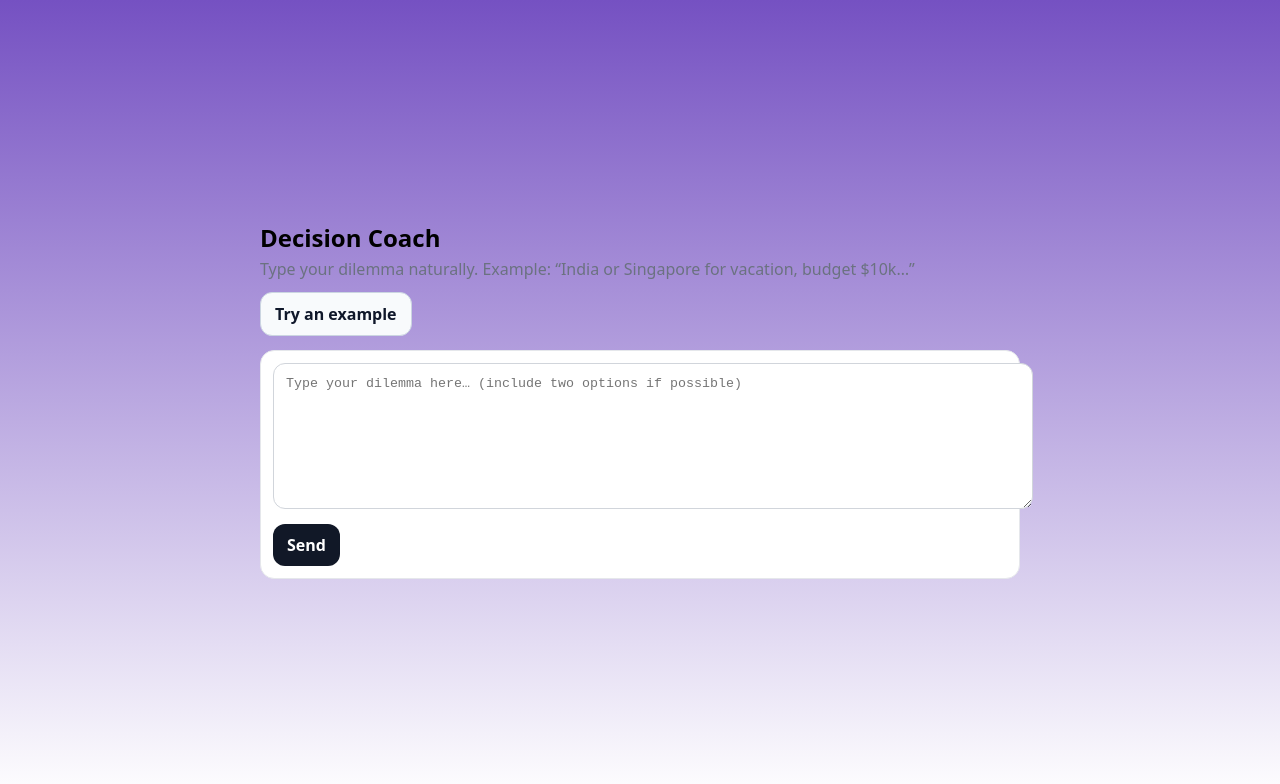
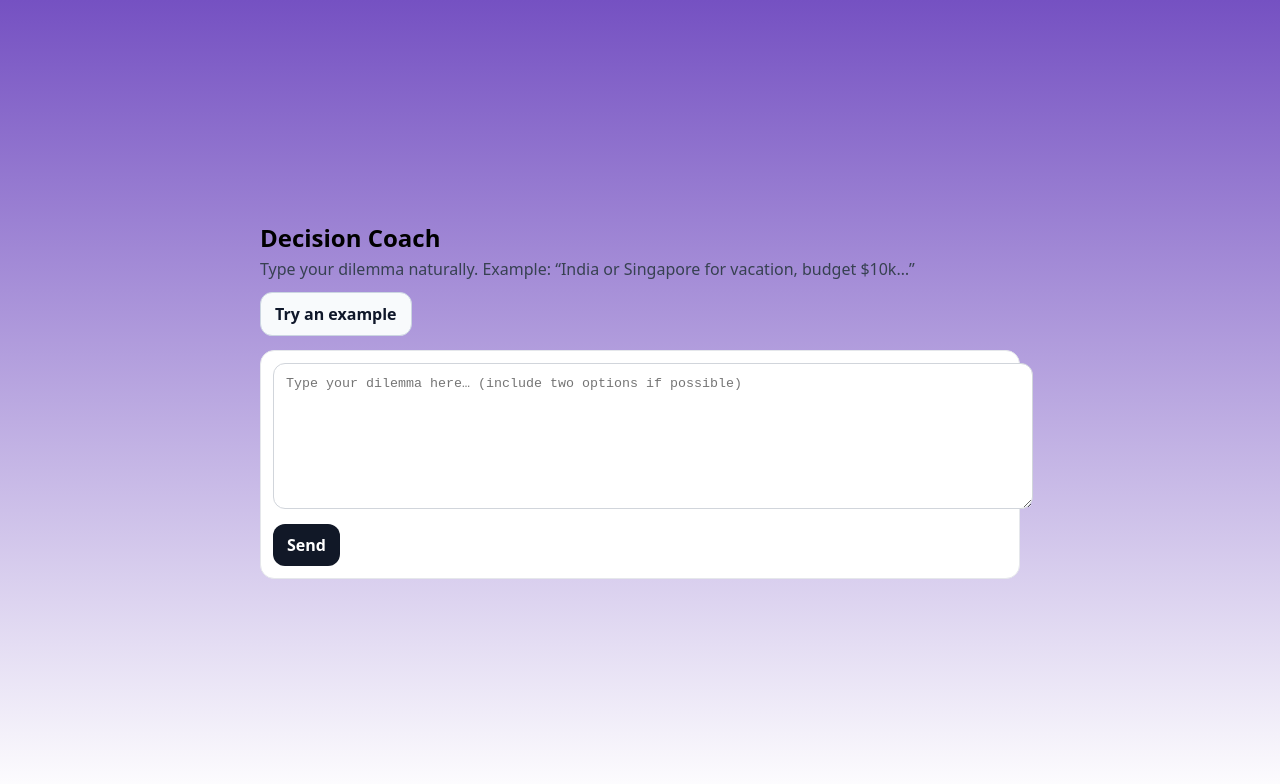
Before and after one commit to medicharlas/amplify-vite-react-template, a React (Vite) app: page / in a window 1280 px wide. Shown: the top 784 px of the page. Built offline with nearby package versions, Linux system fonts and the light colour scheme.

Commit message:
DecisionBot changes-2026-3

```diff
--- a/src/main.tsx
+++ b/src/main.tsx
@@ -85,7 +85,7 @@ function App() {
             >
                 <div>
                     <h2 style={{ margin: 0 }}>Decision Coach</h2>
-                    <div style={{ color: "#6b7280", marginTop: 4 }}>
+                    <div style={{ color: "#374151", marginTop: 4, fontWeight: 500 }}>
                         Type your dilemma naturally. Example: “India or Singapore for vacation, budget $10k…”
                     </div>
                 </div>
```
